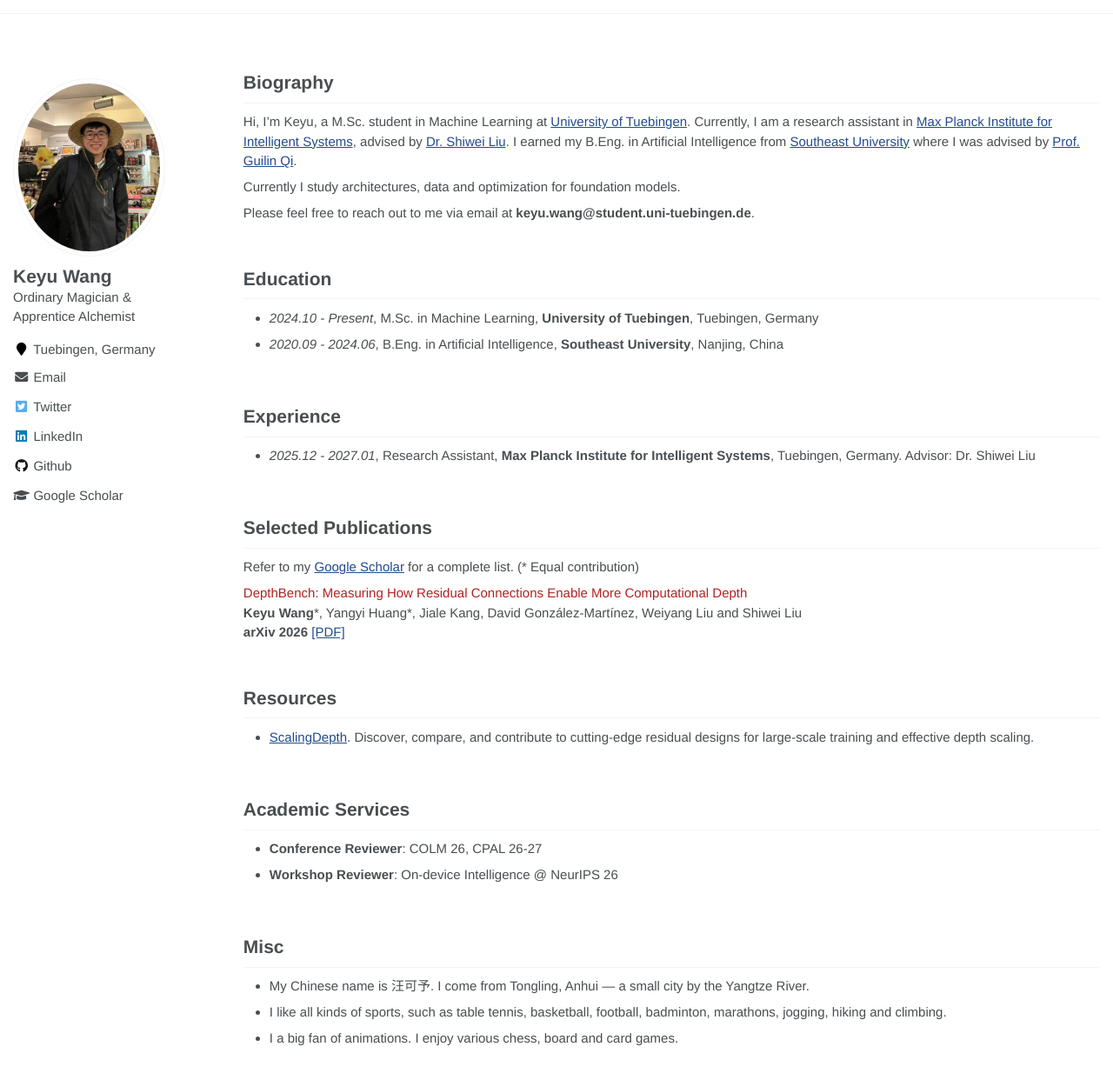
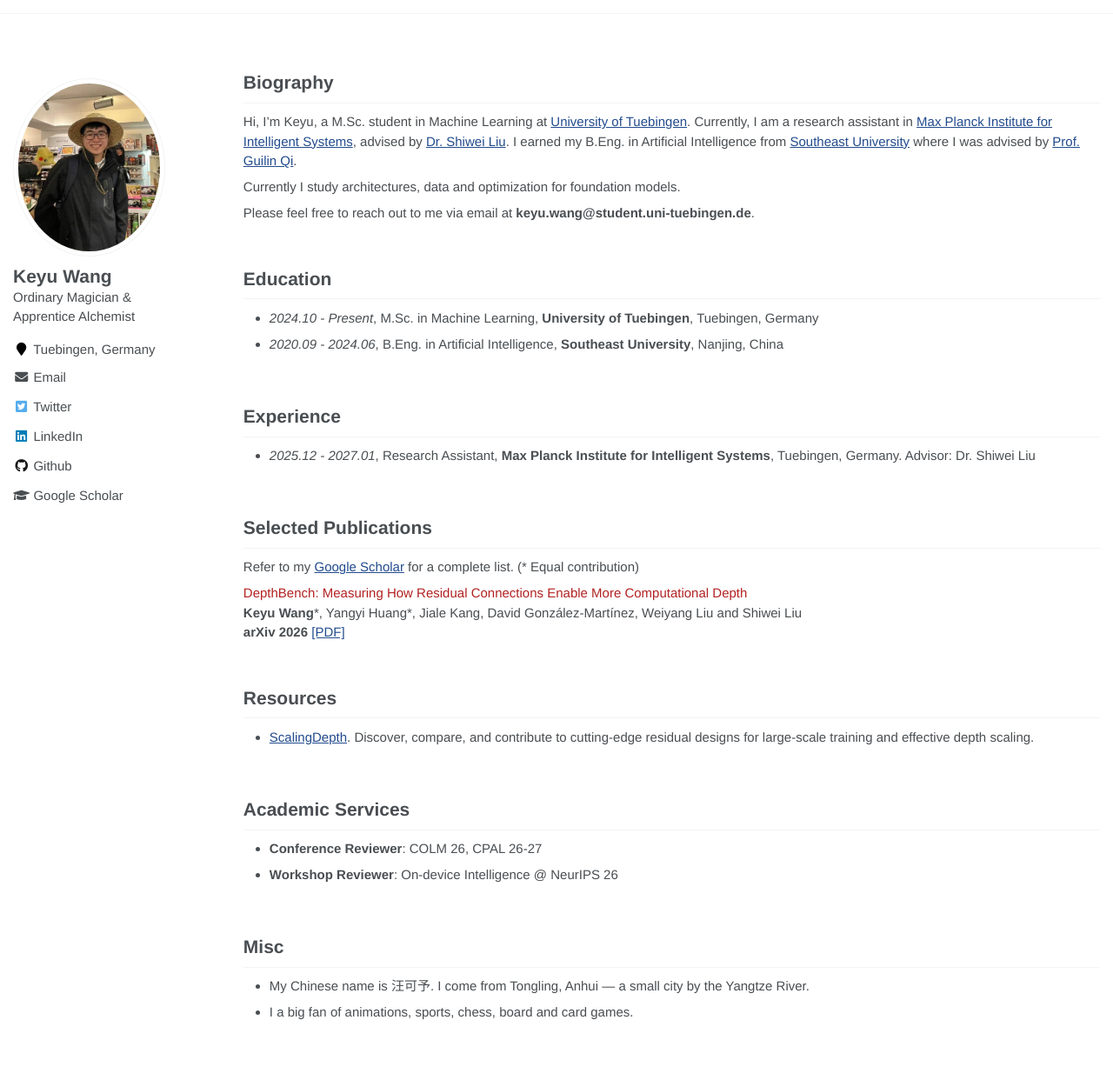
Before and after one commit to keyu-wang-2002/keyu-wang-2002.github.io, a Jekyll site: the page built from _pages/about.md, in a window 1280 px wide and 1296 px high. Shown: the top 1242 px of the window at 87% size. Built offline with Jekyll 4.4.1, drawn with Linux system fonts in a browser that asks for light colours.

Commit message:
Consolidate hobbies into a single statement

```diff
--- a/_pages/about.md
+++ b/_pages/about.md
@@ -67,6 +67,5 @@ Refer to my [Google Scholar](https://scholar.google.com/citations?view_op=list_w
 
 # Misc
 - My Chinese name is 汪可予. I come from Tongling, Anhui — a small city by the Yangtze River.
-- I like all kinds of sports, such as table tennis, basketball, football, badminton, marathons, jogging, hiking and climbing.
-- I a big fan of animations. I enjoy various chess, board and card games.
+- I a big fan of animations, sports, chess, board and card games.
 <div style="height: 75px;"></div>
```
